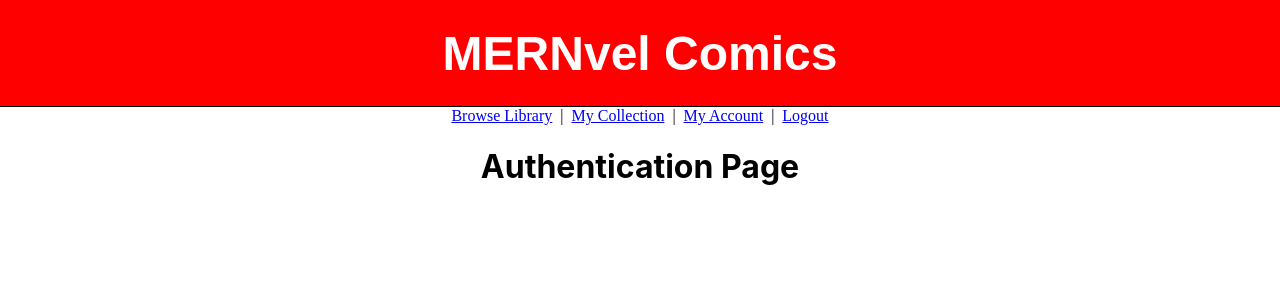
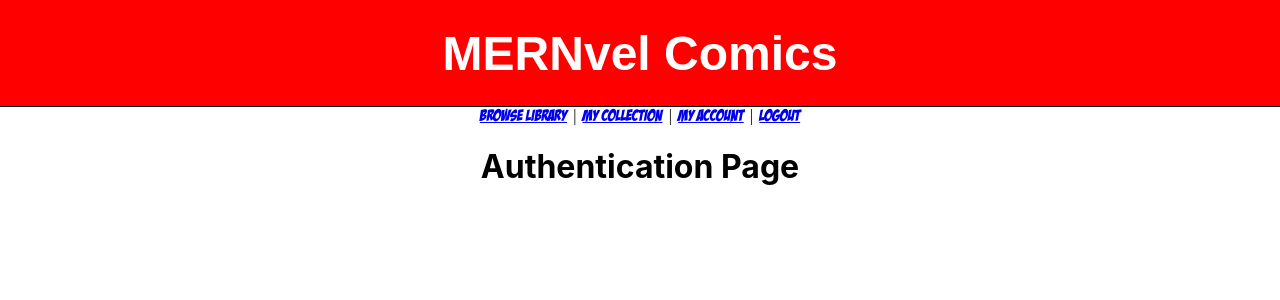
Before and after one commit to NSTaft/mernvel-comics, a React (Create React App) app: page /authentication in a window 1280 px wide. Shown: the top 300 px of the page. Built offline with nearby package versions, Linux system fonts and the light colour scheme; a web font is replaced by a local one.

Commit message:
Fixed NavBar font location from public folder to NavBar. Accessible to all on pull

```diff
--- a/src/components/NavBar/NavBar.css
+++ b/src/components/NavBar/NavBar.css
@@ -1,6 +1,6 @@
 @font-face {
     font-family: 'badaboom';
-    src: url('/Users/kangm/Desktop/SEI-59/unit-3/deliverables/mernvel-comics/public/badaboom_bb/BADABB__.TTF');
+    src: url('/src/components/NavBar/badaboom_bb/BADABB__.TTF');
 }
 
 nav {
```
Also changed, not shown: src/components/NavBar/badaboom_bb/BADABB__.TTF (renamed from public/badaboom_bb/BADABB__.TTF), src/components/NavBar/badaboom_bb/font info.txt (renamed from public/badaboom_bb/font info.txt).
